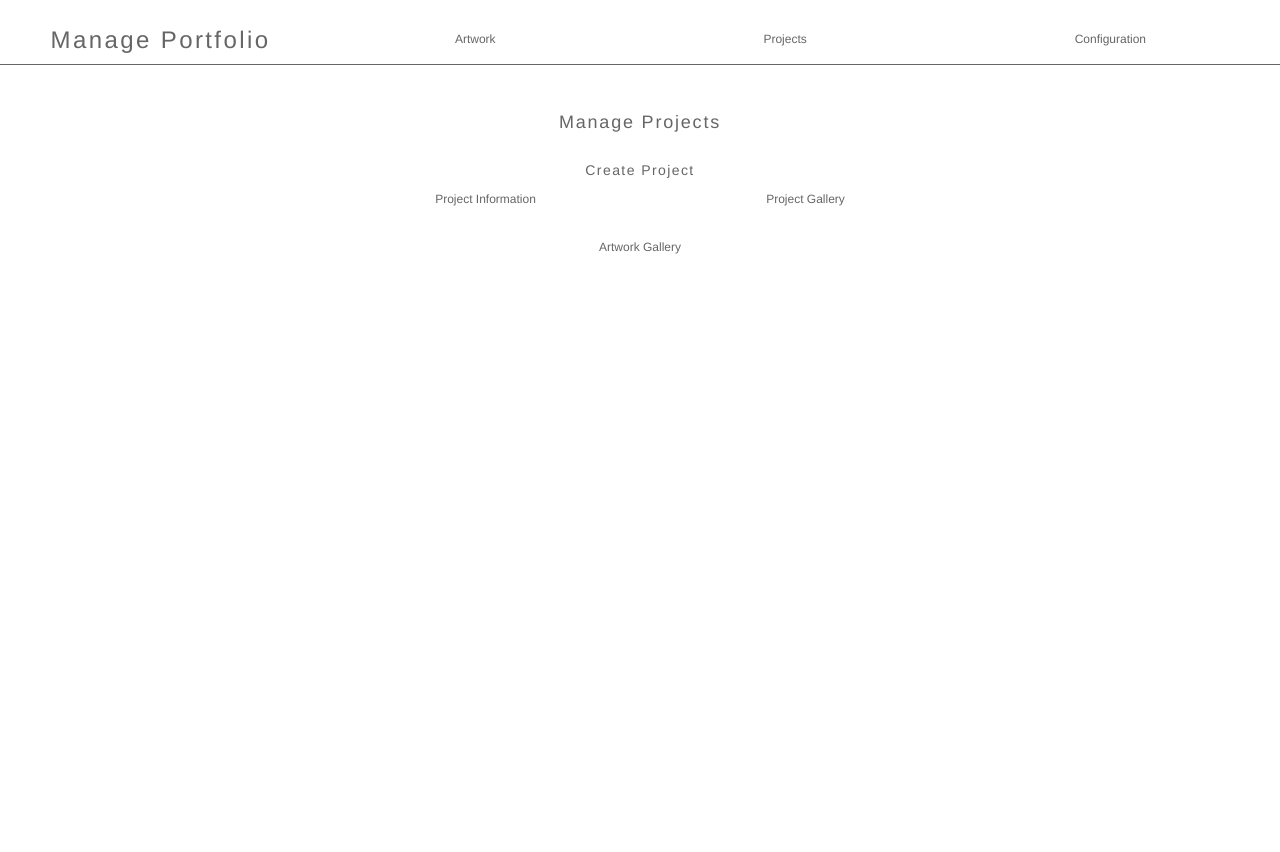
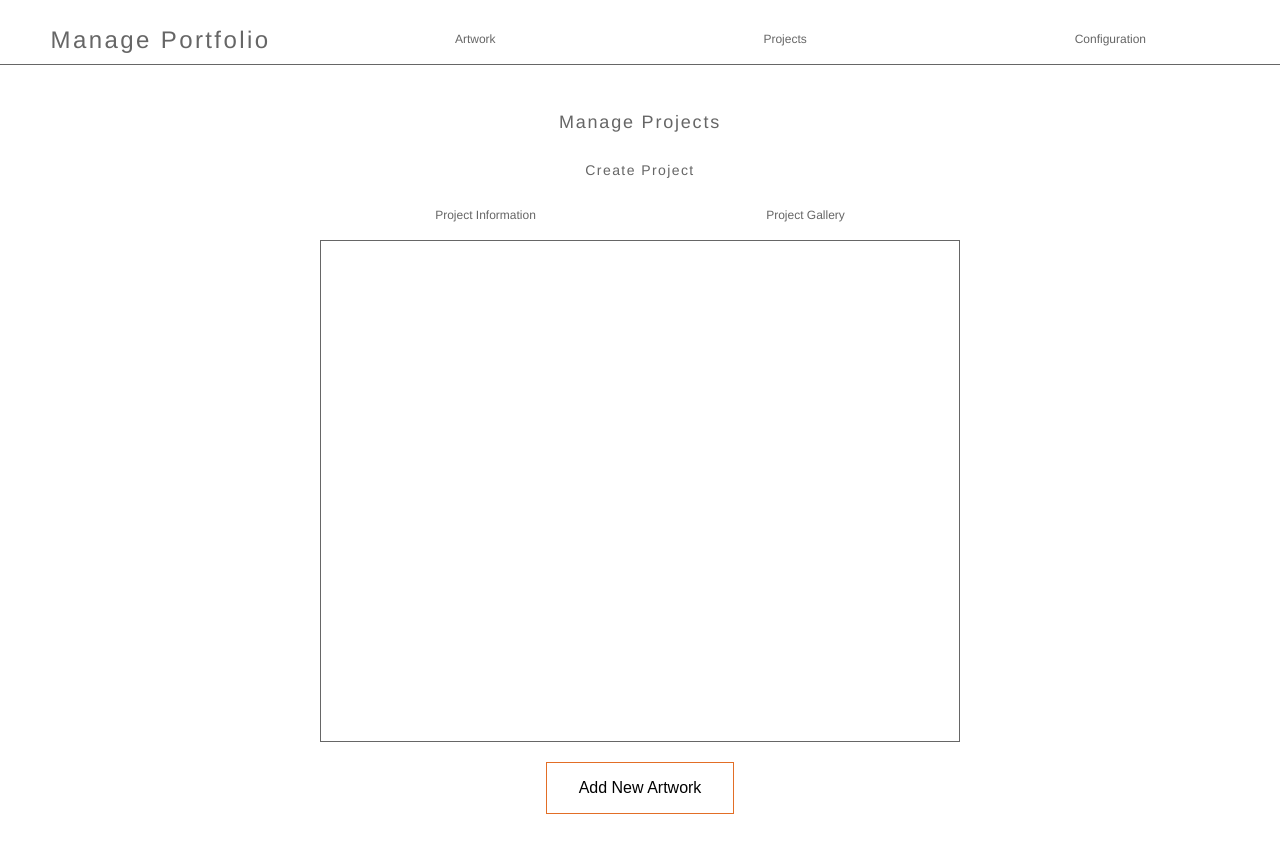
Before and after one commit to MichelLosier/illustration-gallery, a React (Create React App) app: page /projects in a window 1280 px wide. Both pictures are taken after a click on the item "Project Gallery". Shown: the top 852 px of the page. Before the commit the page ends 800 px from the top, so only its background shows below. Built offline with nearby package versions, Linux system fonts and the light colour scheme.

Commit message:
gallery manage and artwork for embedded in project form

```diff
--- a/src/App.css
+++ b/src/App.css
@@ -255,3 +255,32 @@ img.contained {
 	width: auto;
 	margin: 0 auto;
 }
+
+.gallery-flex-container {
+    display:flex;
+    flex-wrap: wrap;
+	justify-content: space-evenly;
+    align-items:center;
+    height: 500px;
+    overflow-y: scroll;
+    border: 1px solid #666;
+	padding: 0 1rem;
+}
+
+.gallery-flex-container li {
+	margin: 1rem;
+	list-style: none;
+    border: 1px solid #666;
+    width: 150px;
+    flex-grow: 0;
+}
+
+.gallery-flex-container li:hover {
+	border: 1px solid #e26e26;
+	cursor: pointer;
+}
+
+/* li artwork-card {
+    height: 250px;
+    width: 250px
+} */
--- a/src/components/forms/artwork-form.component.js
+++ b/src/components/forms/artwork-form.component.js
@@ -38,7 +38,8 @@ class ArtworkForm extends React.Component {
                 projects:[]
             },
             selectedImage: 'largeImage',
-            artwork: null
+            artwork: null,
+            actionType: 'CREATE'
         }
         this.imageFormLabelMap = {
             previewImage: 'Preview Image',
@@ -63,6 +64,7 @@ class ArtworkForm extends React.Component {
 
         console.log(`Submitted Artwork: ${JSON.stringify(artwork)}`);
         Artwork$.createArtwork(artwork, (data) => {
+            if (this.props.onFormSubmit){this.props.onFormSubmit(data, this.actionType)};
             this.setState({
                 fields: {
                     caption: '',
@@ -117,7 +119,7 @@ class ArtworkForm extends React.Component {
             const newState = Object.assign({}, prevState);
             const collection = prevState.collections[name]
 
-            if (action == 'ADD' && collection.indexOf(value) < 0){
+            if (action == 'CREATE' && collection.indexOf(value) < 0){
                newState.collections[name] = [
                     ...collection, value
                 ]
--- /dev/null
+++ b/src/components/forms/gallery.component.js
@@ -0,0 +1,35 @@
+import React from 'react';
+
+import Image from '../image.component';
+
+class Gallery extends React.Component {
+    constructor(){
+        super();
+    }
+
+    galleryImages = () => {
+        const images = this.props.artworks.map((artwork) => {
+            return(
+                <li>
+                    <Image
+                        url={artwork.images.previewImage.url}
+                        altText={artwork.images.previewImage.altText}
+                    />
+                </li>
+            )
+        })
+        return images;
+    }
+
+    render() {
+        return(
+            <div
+                className="gallery-flex-container"
+            >
+                {this.galleryImages}
+            </div>
+        )
+    }
+}
+
+export default Gallery;
--- a/src/components/forms/project-form.component.js
+++ b/src/components/forms/project-form.component.js
@@ -4,6 +4,10 @@ import PropTypes from 'prop-types';
 import Field from './field.component';
 import TagManage from './tag-manage.component';
 import ProjectGalleryManage from './project-gallery-manage.component';
+
+import ProjectService from '../../services/project.service';
+
+const Project$ = new ProjectService();
 
 class ProjectForm extends React.Component {
     constructor(){
@@ -23,8 +27,9 @@ class ProjectForm extends React.Component {
                 tags: []
             },
             selectedProject: null,
-            showGallery: false
+            showGallery: false,
         }
+
     }
 
     static propTypes = {
@@ -32,21 +37,88 @@ class ProjectForm extends React.Component {
         onSubmit: PropTypes.func
     }
 
+
     handleFormSubmit = (evt) => {
+        const s = this.state
+        const artworks = s.collections.gallery.map((artwork) => {
+            return artwork._id
+        });
+        const project = Object.assign({},
+            s.selectedProject,
+            s.fields,
+            s.collections.tags,
+            {gallery: artworks}
+        ) //merge form state into project object state
+
+        evt.preventDefault();
+
+        if (this.validate()) return;
+
+        console.log(`Submitted Project: ${JSON.stringify(project)}`);
+        Project$.createProject(project, (data) => {
+            this.setState({
+                fields: {
+                    name: '',
+                    description: '',
+                    featuredImage: null,
+                    category: ''
+                },
+                collections: {
+                    gallery: [],
+                    tags: []
+                },
+                selectedProject: null,
+                showGallery: false,
+            })
+        })
 
     }
 
     handleInputChange = ({name, value, error}) => {
+        const fields = this.state.fields;
+        const fieldErrors = this.state.fieldErrors;
 
+        fields[name] = value;
+        fieldErrors[name] = error;
+
+        this.setState({ fields, fieldErrors });
     }
 
     handleCollectionChange = ({name, value, action}) => {
+        this.setState((prevState) => {
+            console.log(`${name}, ${action}, ${value}`)
+            const newState = Object.assign({}, prevState);
+            const collection = prevState.collections[name]
 
+            if (action == 'CREATE' && collection.indexOf(value) < 0){
+               newState.collections[name] = [
+                    ...collection, value
+                ]
+            } else if (action == 'UPDATE') {
+                const i = newState.collections[name].findIndex((item) => {
+                    return item._id == value._id
+                });
+                return newState.collections[name][i] = value;
+            } else if ( action == 'DELETE') {
+                newState.collections[name] = collection.filter((item)=>{
+                    return item !== value
+                })
+            }
+            return newState;
+        })
     }
 
     handleFormTabClick = (bool) => {
         this.setState({showGallery: bool});
     }
+
+    validate = () => {
+        const project = this.state.fields;
+        const fieldErrors = this.state.fieldErrors;
+        const errMessages = Object.keys(fieldErrors).filter((k) => fieldErrors[k]);
+
+        return false;
+    };
 
     render() {
         const fields = this.state.fields;
@@ -58,17 +130,20 @@ class ProjectForm extends React.Component {
                         <li
                             onClick={() => {this.handleFormTabClick(false)}}
                         >
-                            Project Information
+                            <a>Project Information</a>
                         </li>
                         <li
                              onClick={() => {this.handleFormTabClick(true)}}
                         >
-                            Project Gallery
+                            <a>Project Gallery</a>
                         </li>
                     </ul>
                 </div>
                 {(this.state.showGallery) ? (
-                    <ProjectGalleryManage/>
+                    <ProjectGalleryManage
+                        gallery={this.state.gallery}
+                        onGalleryChange={this.handleCollectionChange}
+                    />
                 ) : (
                     <form onSubmit={this.handleFormSubmit}>
                         <div className="padded-group">
@@ -91,7 +166,7 @@ class ProjectForm extends React.Component {
                             <Field //change to dropdown selection
                                 placeholder='Category'
                                 name='category'
-                                label='category'
+                                label='Category'
                                 value={fields.category}
                                 onChange={this.handleInputChange}
                                 validate={false}
@@ -107,6 +182,9 @@ class ProjectForm extends React.Component {
                                 label='Tags'
                             />
                         </div>
+                        <div className="padded-group">
+                            <input type='submit' value="Submit" disabled={this.validate()} />
+                        </div>
                     </form>
                 )}
             </div>
--- a/src/components/forms/project-gallery-manage.component.js
+++ b/src/components/forms/project-gallery-manage.component.js
@@ -1,27 +1,62 @@
 import React from 'react';
 
 import ArtworkService from '../../services/artwork.service';
-import ImageForm from './image-form.component';
+import ArtworkForm from './artwork-form.component';
+import Gallery from './gallery.component';
 
 class ProjectGalleryManage extends React.Component {
     constructor(){
         super()
         this.state = {
-            artworks: [],
             addArtwork: false
         }
     }
+    handleArtworkChange = ({data, action}) => {
+        this.props.onGalleryChange({
+            name: 'gallery',
+            value: data,
+            action: action
+        });
+    }
 
+    handleViewChange = (bool) => {
+        this.setState({
+            addArtwork: bool
+        })
+    }
     render() {
         return(
             <div className="min-width-40 width-6">
                 {(this.state.addArtwork) ? (
                     <div>
                         Create or Select Existing
+                        <div
+                            className='padded-group'
+                        >
+                            <input
+                                type="button"
+                                value="View Gallery"
+                                onClick={() => {this.handleViewChange(false)}}
+                            />
+                        </div>
+                        <ArtworkForm
+                            onFormSubmit={this.handleArtworkChange}
+                        />
                     </div>
                 ):(
                     <div>
-                        Artwork Gallery
+                        <Gallery
+                            artworks={this.props.gallery}
+                        />
+                        <div
+                            className='padded-group'
+                        >
+                            <input
+                                type="button"
+                                value="Add New Artwork"
+                                onClick={() => {this.handleViewChange(true)}}
+                            />
+                        </div>
                     </div>
                 )}
             </div>
--- a/src/components/forms/tag-manage.component.js
+++ b/src/components/forms/tag-manage.component.js
@@ -22,10 +22,10 @@ class TagManage extends React.Component {
         return (evt) => {
             this.props.onChange({
                 name: this.props.name,
-                value: (action == 'ADD')? this.state.field : evt.target.dataset.value,
+                value: (action == 'CREATE')? this.state.field : evt.target.dataset.value,
                 action: action
             });
-            if (action == 'ADD'){
+            if (action == 'CREATE'){
                 this.setState({
                     field: ''
                 })
@@ -79,7 +79,7 @@ class TagManage extends React.Component {
                     <input
                         type='button'
                         value='Add'
-                        onClick={this.handleCollectionChange('ADD')}
+                        onClick={this.handleCollectionChange('CREATE')}
                     />
                 </Field>
 
```
Also changed, not shown: src/services/project.service.js (added, +66 -0 lines).
